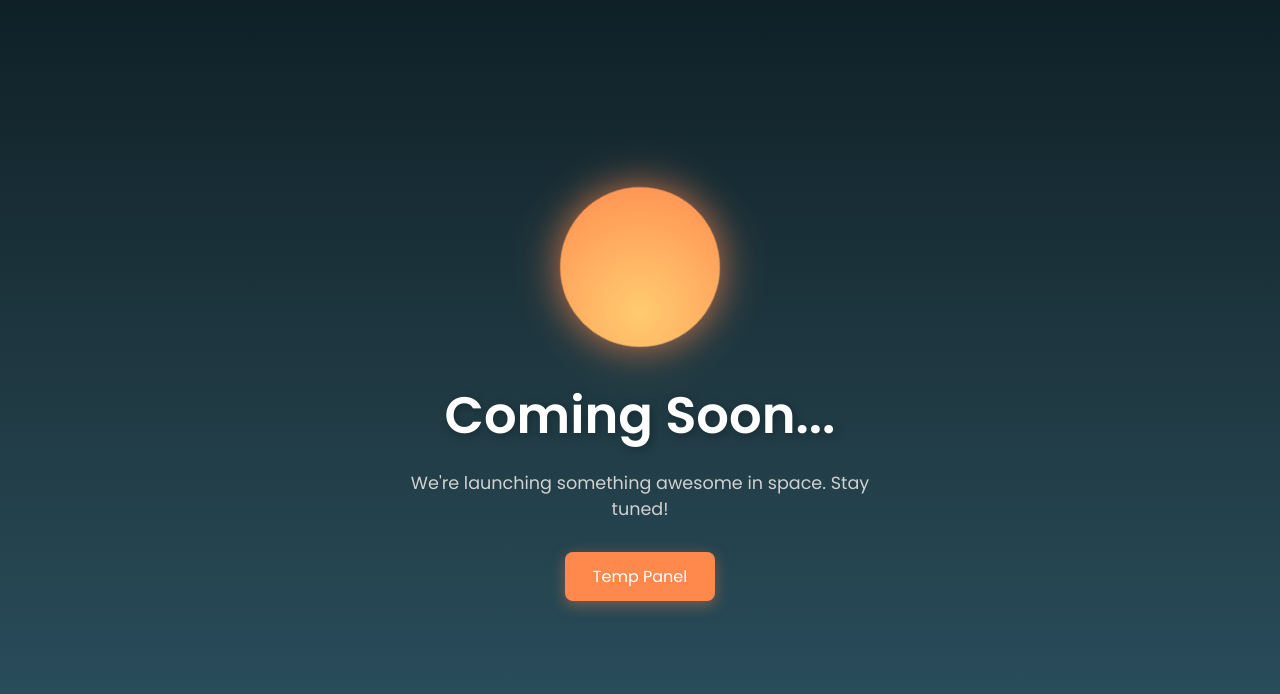
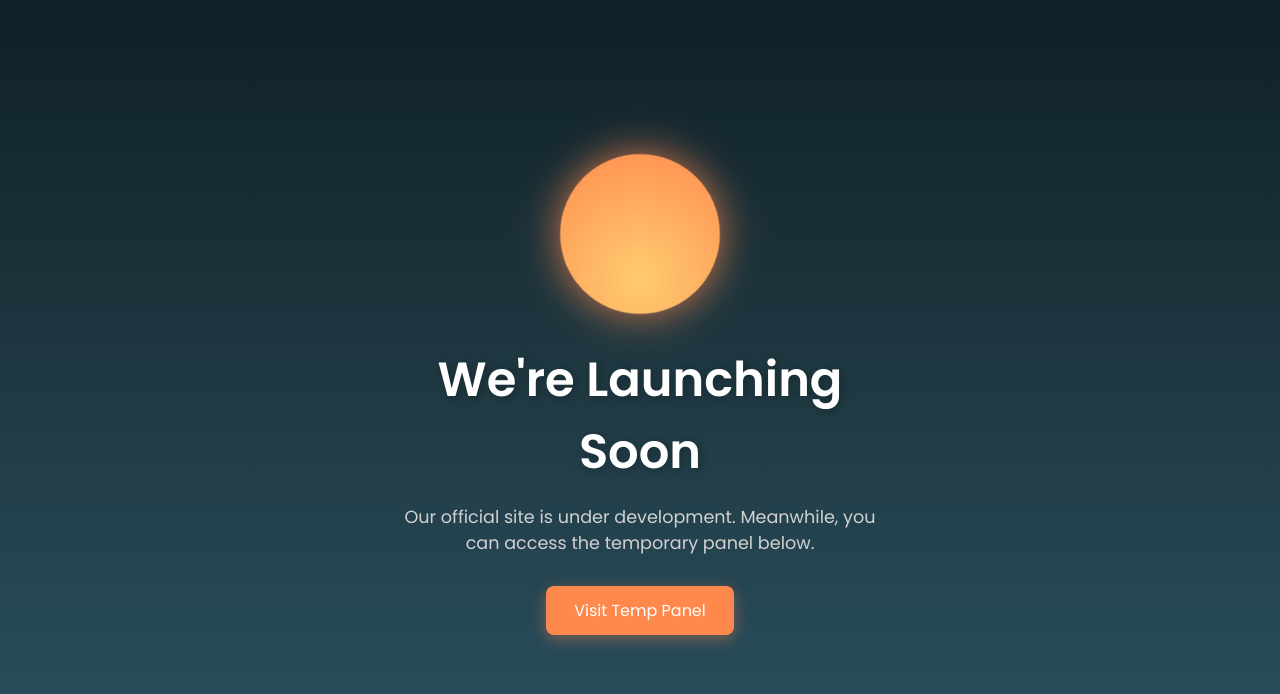
Before and after one commit to coderxsa/private, a plain HTML site: page index.html in a window 1280 px wide. Drawn offline with Linux system fonts and the light colour scheme.

Commit message:
Update index.html

```diff
--- a/index.html
+++ b/index.html
@@ -22,16 +22,26 @@
       align-items: center;
       text-align: center;
       padding: 20px;
-      overflow: hidden;
     }
 
     .container {
       animation: float 4s ease-in-out infinite;
       max-width: 500px;
+      width: 100%;
+    }
+
+    .planet {
+      width: 160px;
+      height: 160px;
+      background: radial-gradient(circle at 30% 30%, #ffcc70, #ff884d);
+      border-radius: 50%;
+      box-shadow: 0 0 40px rgba(255, 136, 77, 0.8);
+      margin: 0 auto 30px;
+      animation: rotate 8s linear infinite;
     }
 
     h1 {
-      font-size: 3.2rem;
+      font-size: 3rem;
       font-weight: 600;
       margin-bottom: 1rem;
       color: #ffffff;
@@ -42,16 +52,6 @@
       font-size: 1.1rem;
       margin-top: 0.5rem;
       color: #d1d1d1;
-    }
-
-    .planet {
-      width: 160px;
-      height: 160px;
-      background: radial-gradient(circle at 30% 30%, #ffcc70, #ff884d);
-      border-radius: 50%;
-      box-shadow: 0 0 40px rgba(255, 136, 77, 0.8);
-      margin: 0 auto 30px;
-      animation: rotate 8s linear infinite;
     }
 
     .info-btn {
@@ -95,11 +95,11 @@
   </style>
 </head>
 <body>
-  <div class="container">
-    <div class="planet"></div>
-    <h1>Coming Soon...</h1>
-    <p>We're launching something awesome in space. Stay tuned!</p>
-    <a class="info-btn" href="https://silver-space-halibut-g444pv65q66qfp97v-3000.app.github.dev/" target="_blank" rel="noopener noreferrer">Temp Panel</a>
-  </div>
+  <main class="container" role="main" aria-label="Coming Soon Section">
+    <div class="planet" aria-hidden="true"></div>
+    <h1>We're Launching Soon</h1>
+    <p>Our official site is under development. Meanwhile, you can access the temporary panel below.</p>
+    <a class="info-btn" href="https://jhw7k7-3000.csb.app/login" target="_blank" rel="noopener noreferrer">Visit Temp Panel</a>
+  </main>
 </body>
 </html>
```
